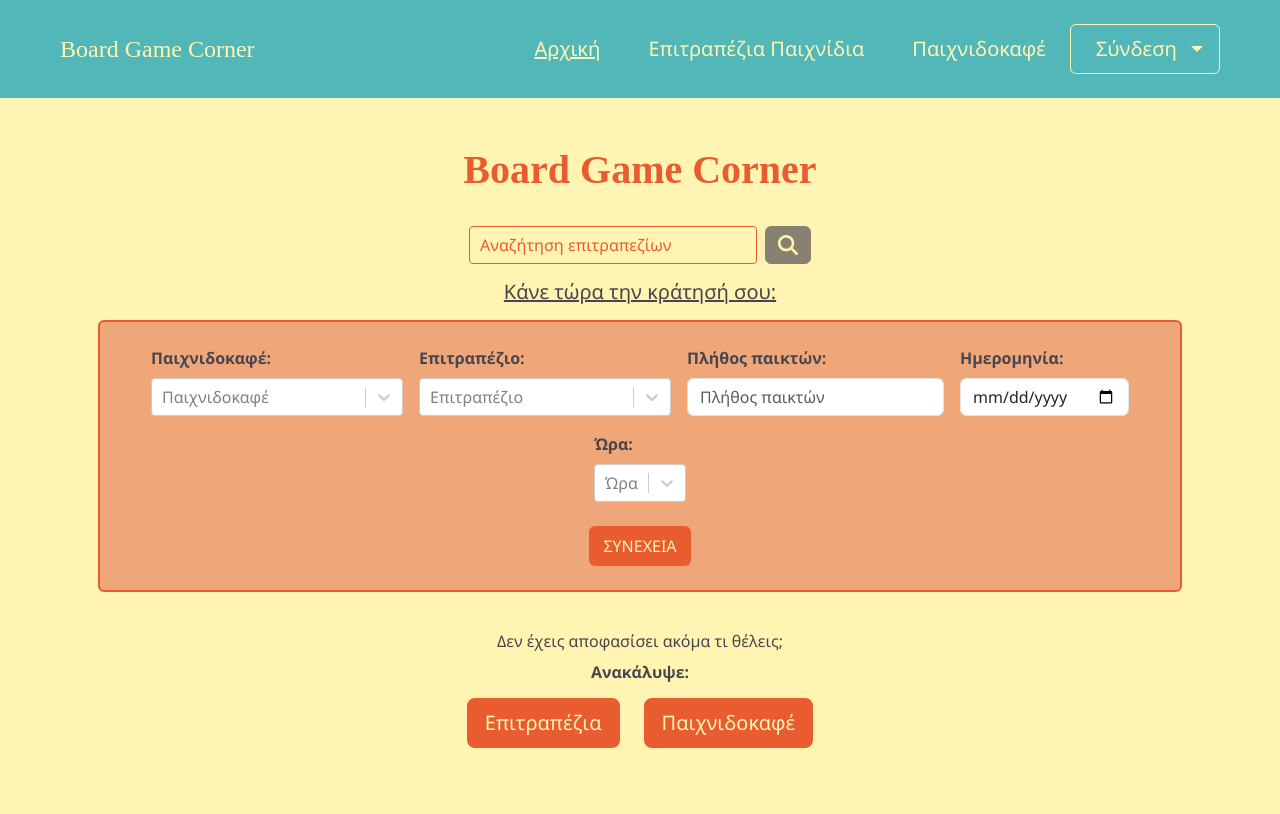
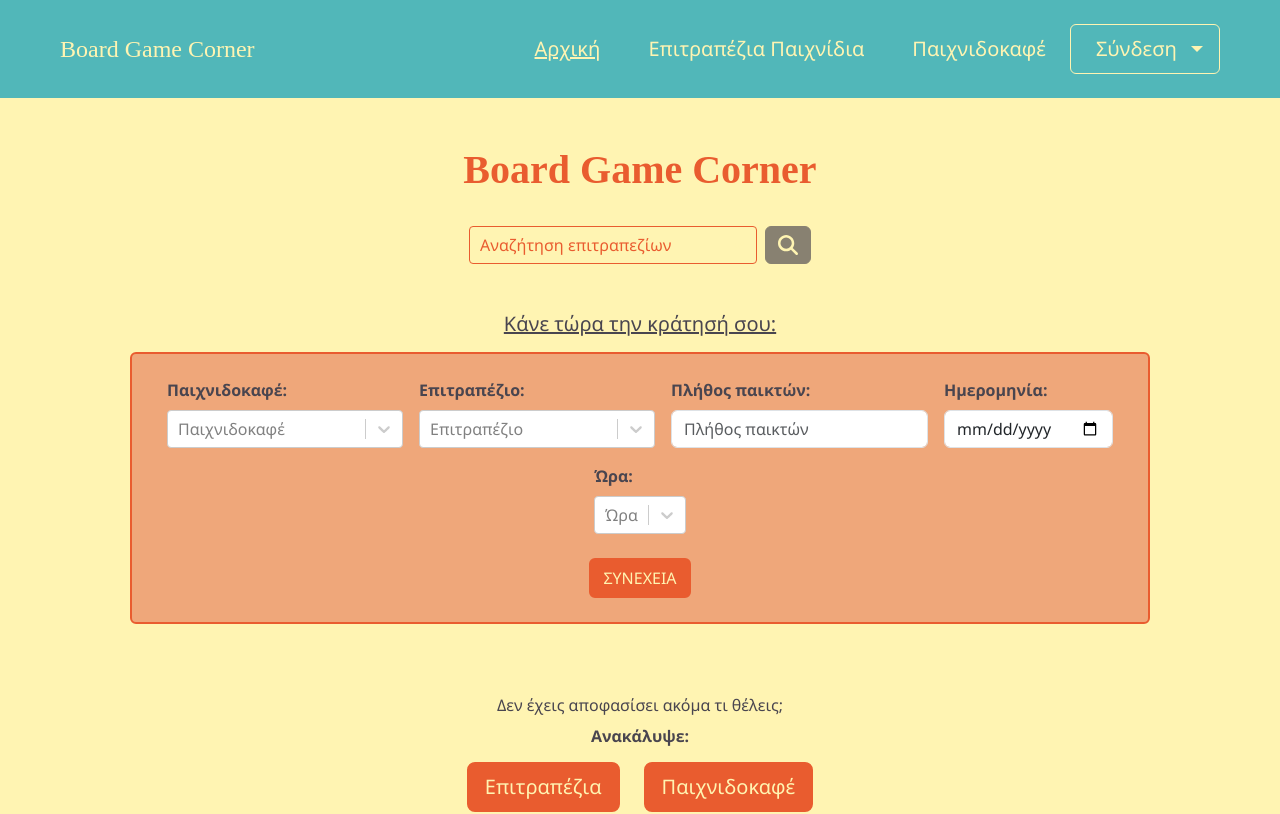
Before and after one commit to stellavl/board-game-corner, a React (Create React App) app in the folder frontend/: page /home in a window 1280 px wide. Shown: the top 814 px of the page. Built offline with nearby package versions, Linux system fonts and the light colour scheme; the HTML template or start-up script is replaced by a standard one.

Commit message:
minor update

```diff
--- a/frontend/src/pages/HomePage.jsx
+++ b/frontend/src/pages/HomePage.jsx
@@ -29,7 +29,7 @@ const HomePage = () => {
 
             <BoardGameSelectBar />
 
-            <Container className="p-3 text-center">
+            <Container className="p-5 text-center">
                 <ReservationForm />
             </Container>
 
```
